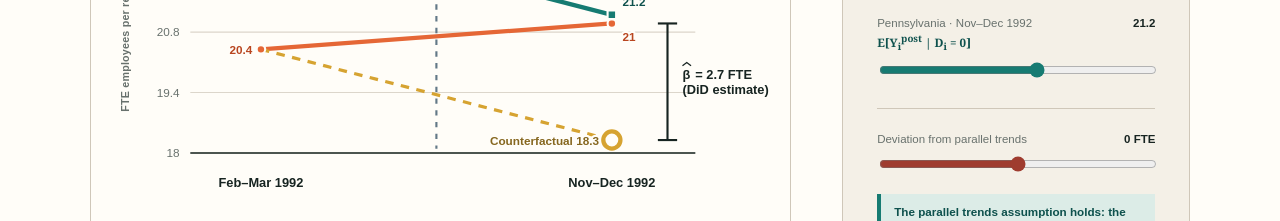
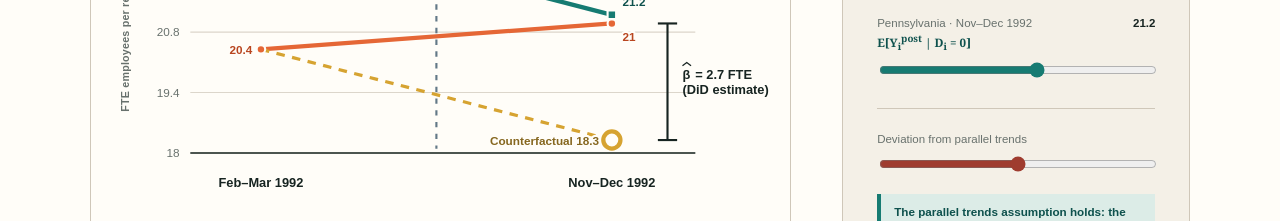
Before and after one commit to rabedm/classes, a React (Vite) app in the folder ARE-ECN-115A-Economic-Development/did-lab/: page / in a window 1280 px wide. Shown: the part 3940-4161 px from the top of the page. Built offline with nearby package versions, Linux system fonts and the light colour scheme.

Commit message:
Simplify parallel trends slider feedback

```diff
--- a/ARE-ECN-115A-Economic-Development/did-lab/src/App.tsx
+++ b/ARE-ECN-115A-Economic-Development/did-lab/src/App.tsx
@@ -409,11 +409,11 @@ function ExploreCases() {
           ))}
 
           <label className="range-control assumption-control">
-            <span>Deviation from parallel trends<b>{fmtDifference(trendDeviation, selected.unit)}</b></span>
+            <span>Deviation from parallel trends</span>
             <input type="range" min={selected.deviationRange[0]} max={selected.deviationRange[1]} step={selected.unit === "%" ? 1 : 0.1} value={trendDeviation} onChange={(event) => setTrendDeviation(Number(event.target.value))} />
           </label>
           <div className={Math.abs(trendDeviation) < 0.051 ? "trend-status parallel" : "trend-status biased"}>
-            {Math.abs(trendDeviation) < 0.051 ? "The parallel trends assumption holds: the two counterfactuals coincide, so the DiD estimate equals the selected policy effect." : `The parallel trends assumption is violated. The red counterfactual differs from the gold counterfactual by ${fmtDifference(trendDeviation, selected.unit)}, so the DiD estimate differs from the selected policy effect by ${fmtDifference(bias, selected.unit)}.`}
+            {Math.abs(trendDeviation) < 0.051 ? "The parallel trends assumption holds: the two counterfactuals coincide, so the DiD estimate equals the selected policy effect." : "The parallel trends assumption is violated. The red and gold counterfactuals no longer coincide, so the DiD estimate is biased."}
           </div>
           <p className="control-help">The gold line is the counterfactual under parallel trends. At zero deviation, the red line coincides with it. Changing any observed outcome moves both lines together; moving the deviation slider separates them.</p>
           <button className="button secondary full" onClick={reset}>Reset this example</button>
```
